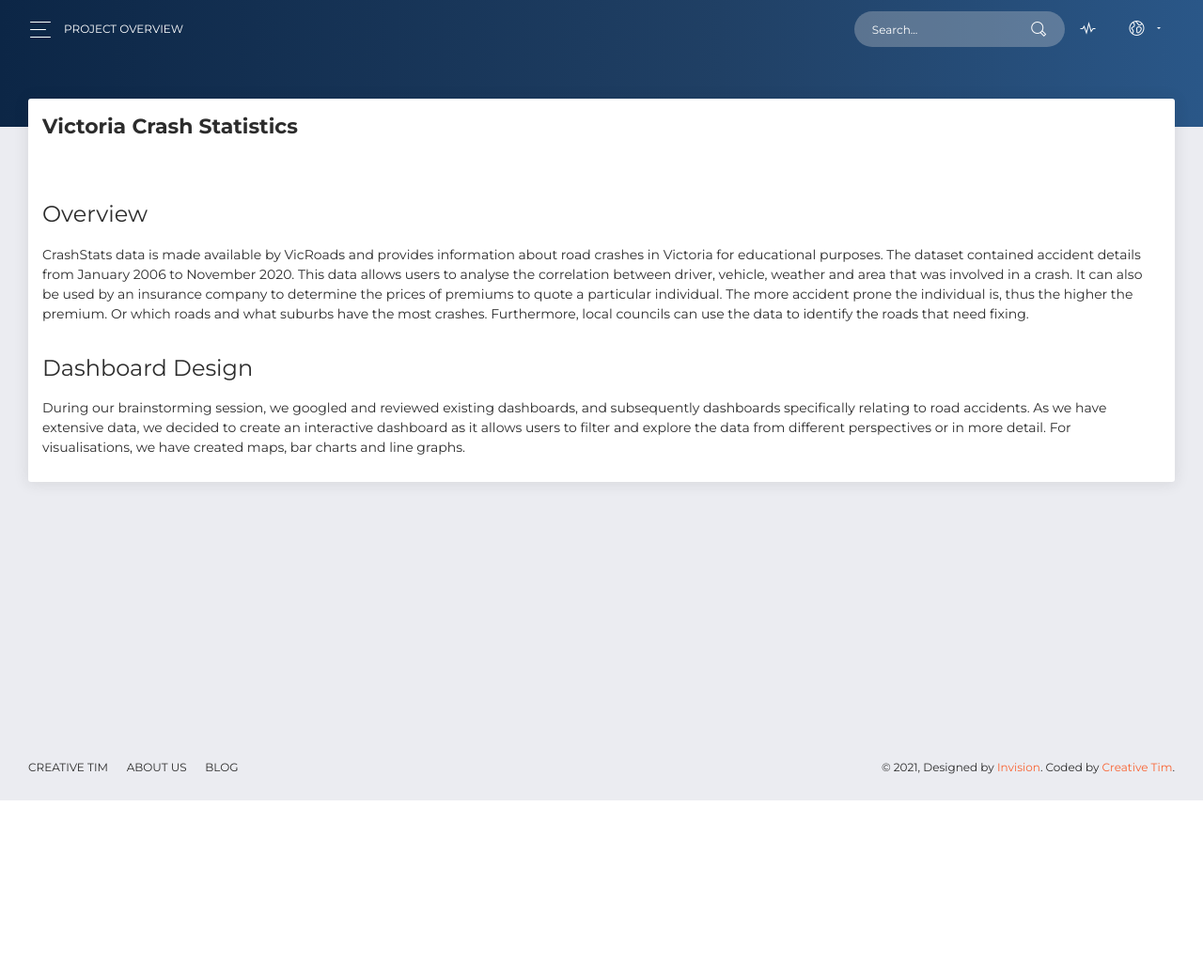
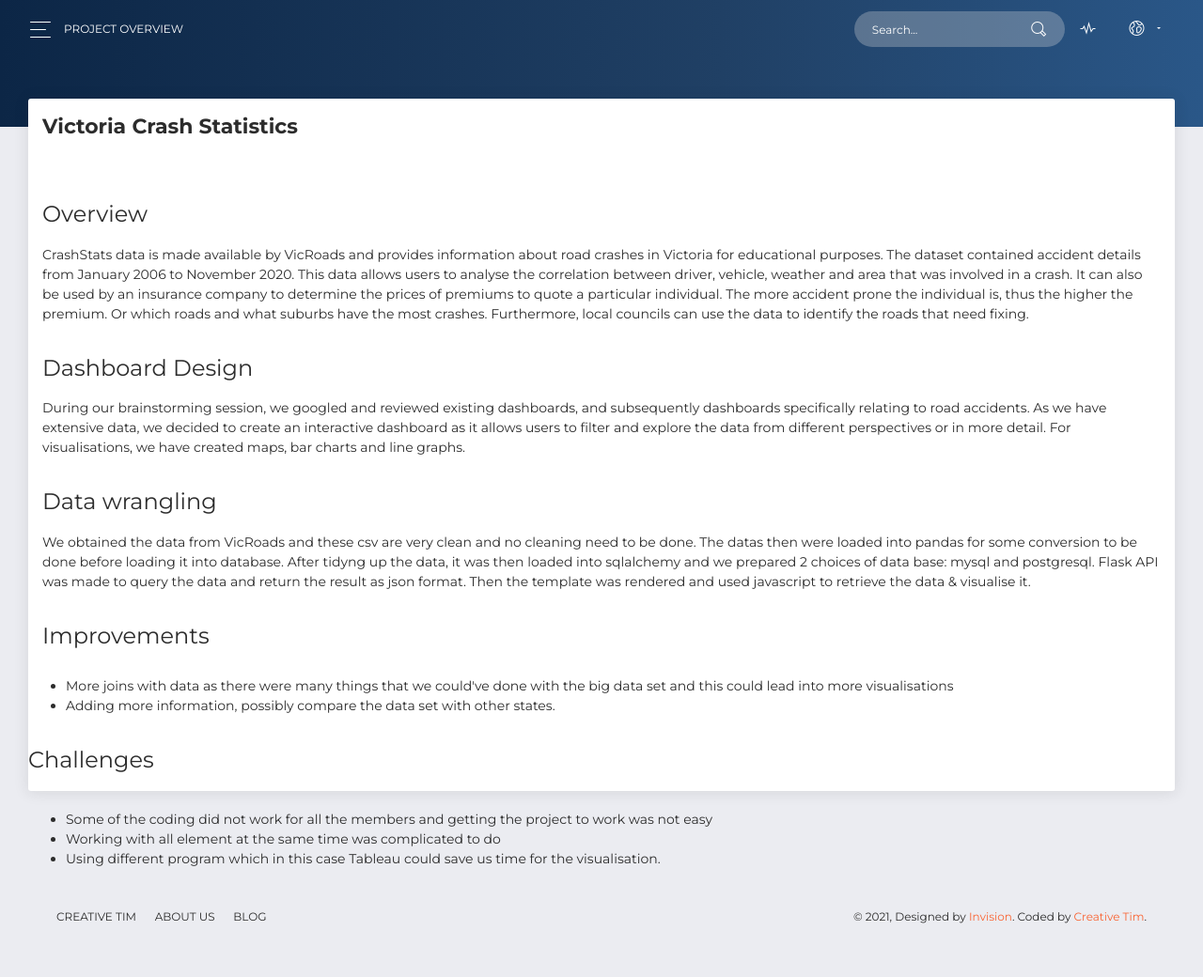
Before and after one commit to relaernu/project_2, a Flask app: page /overview in a window 1280 px wide. Shown: the whole page at 94% size. Before the commit the page ends 852 px from the top, so only its background shows below. Run offline with Flask 2, Linux system fonts and the light colour scheme; some libraries are stand-ins or nearby versions.

Commit message:
adding description

```diff
--- a/templates/overview.html
+++ b/templates/overview.html
@@ -109,22 +109,64 @@
                 </div>
                 <div class="typography-line">
                   <p>
-                    CrashStats data is made available by VicRoads and provides information about road crashes in Victoria for educational purposes.
-                    The dataset contained accident details from January 2006 to November 2020. This data allows users to analyse the correlation between driver, vehicle, weather and area that was involved in a crash.
-                    It can also be used by an insurance company to determine the prices of premiums to quote a particular individual. The more accident prone the individual is, thus the higher the premium.
-                    Or which roads and what suburbs have the most crashes. Furthermore, local councils can use the data to identify the roads that need fixing.
+                    CrashStats data is made available by VicRoads and provides information about road crashes in
+                    Victoria for educational purposes.
+                    The dataset contained accident details from January 2006 to November 2020. This data allows users to
+                    analyse the correlation between driver, vehicle, weather and area that was involved in a crash.
+                    It can also be used by an insurance company to determine the prices of premiums to quote a
+                    particular individual. The more accident prone the individual is, thus the higher the premium.
+                    Or which roads and what suburbs have the most crashes. Furthermore, local councils can use the data
+                    to identify the roads that need fixing.
                   </p>
                   <h4>Dashboard Design</h4>
                   </div>
                   <div class="typography-line">
                     <p>
-                    During our brainstorming session, we googled and reviewed existing dashboards, and subsequently dashboards specifically relating to road accidents.
-                    As we have extensive data, we decided to create an interactive dashboard as it allows users to filter and explore the data from different perspectives or in more detail.
+                      During our brainstorming session, we googled and reviewed existing dashboards, and subsequently
+                      dashboards specifically relating to road accidents.
+                      As we have extensive data, we decided to create an interactive dashboard as it allows users to
+                      filter and explore the data from different perspectives or in more detail.
                       For visualisations, we have created maps, bar charts and line graphs.
                     </p>
+                    <h4>Data wrangling</h4>
                   </div>
+                  <div class="typography-line">
+                    <p>
+                      We obtained the data from VicRoads and these csv are very clean and no cleaning need to be done.
+                      The datas then were loaded into pandas for some conversion to be done before loading it into database.
+                      After tidyng up the data, it was then loaded into sqlalchemy and we prepared 2 choices of data base: mysql and
+                      postgresql.
+                      Flask API was made to query the data and return the result as json format. Then the template was rendered and used
+                      javascript to retrieve the data & visualise it.
+                    </p>
                   </div>
+                  <h4>Improvements</h4>
                   </div>
+                  <div class="typography-line">
+                    <ul>
+                      <li>
+                        More joins with data as there were many things that we could've done with the big data set and this could lead
+                        into more visualisations
+                      </li>
+                      <li>
+                        Adding more information, possibly compare the data set with other states.
+                      </li>
+                    </ul>
+                  </div>
+                  <h4>Challenges</h4>
+                  </div>
+                  <div class="typography-line">
+                    <ul>
+                      <li>
+                        Some of the coding did not work for all the members and getting the project to work was not easy
+                      </li>
+                      <li>
+                        Working with all element at the same time was complicated to do
+                      </li>
+                      <li>
+                        Using different program which in this case Tableau could save us time for the visualisation.
+                      </li>
+                    </ul>
                   </div>
         </div>
       </div>
```
Lines whose indentation alone changed are shown as unchanged.
